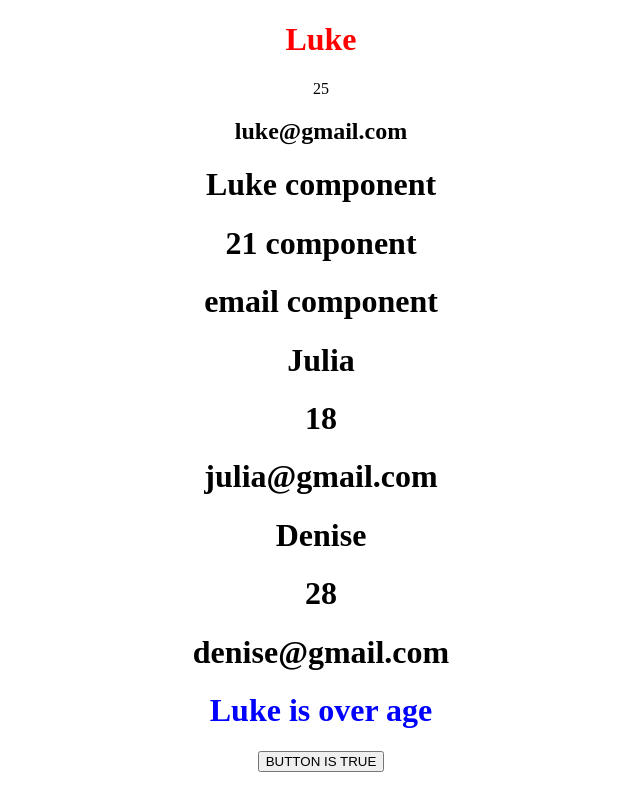
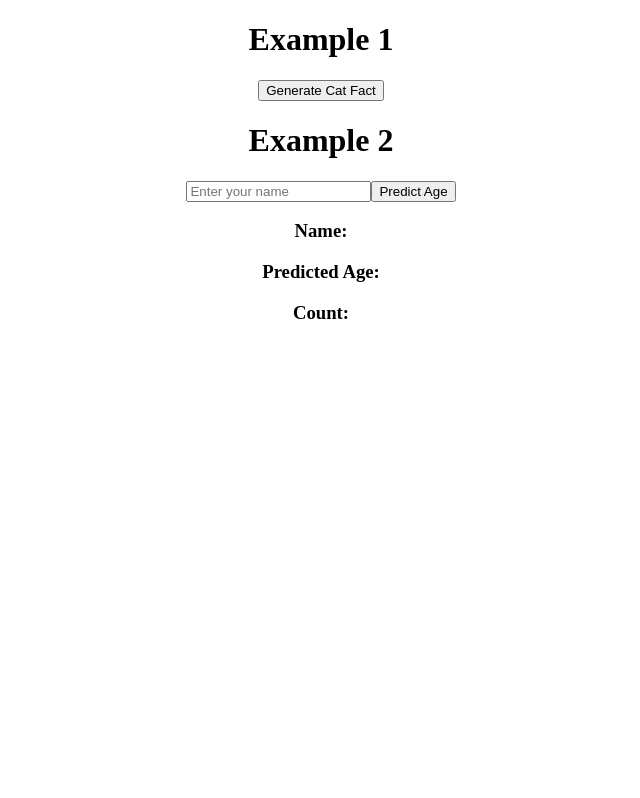
Before and after one commit to lukeckk/pedro_react_course, a React (Create React App) app: page / in a window 1280 px wide. Shown: the top 798 px of the page, without its empty margins (319-959 px from the left). Built offline with nearby package versions, Linux system fonts and the light colour scheme; no server answers.

Commit message:
ep 7. Fetching API

```diff
--- a/package.json
+++ b/package.json
@@ -6,6 +6,7 @@
     "@testing-library/jest-dom": "^5.17.0",
     "@testing-library/react": "^13.4.0",
     "@testing-library/user-event": "^13.5.0",
+    "axios": "^1.7.7",
     "react": "^18.3.1",
     "react-dom": "^18.3.1",
     "react-scripts": "5.0.1",
--- /dev/null
+++ b/src/App1.js
@@ -0,0 +1,62 @@
+import React, { useEffect, useState } from 'react'
+import './App.css';
+import Axios from "axios"
+
+
+
+function App1() {
+
+  // EXAMPLE 1
+
+  // exmple of fetching API data usiing js function
+  // fetch("https://catfact.ninja/fact")
+  // .then((respond) => respond.json())
+  // .then((data) => {
+  //   console.log(data)
+  // });
+
+  // example of fetching API using AXIOS
+  const [catFact, setCatFact] = useState("");
+
+  useEffect(() => {
+    fetchCatFact();
+  }, []);
+
+  // function for generate cat fact button
+  const fetchCatFact = () => {
+    Axios.get("https://catfact.ninja/fact").then((respond) => {
+      setCatFact(respond.data.fact);
+    })
+  }
+
+  // EXAMPLE 2
+  const [name, setName] = useState("");
+  const [predictedAge, setPredictedAge] = useState(null);
+  // const [predictedAge, setPredictedAge] = useState(0);
+
+  const fetchData = () => {
+    Axios.get(`https://api.agify.io/?name=${name}`).then((respond) => {
+      setPredictedAge(respond.data);
+      // setPredictedAge(respond.data.name);
+    })
+  }
+
+  return (
+    <div className="App">
+    <h1>Example 1</h1>
+    <button onClick={fetchCatFact}>Generate Cat Fact</button>
+    <p>{catFact}</p>
+
+    <h1>Example 2</h1>
+    <input placeholder='Enter your name' onChange={(event) => {
+      setName(event.target.value);
+      }} />
+    <button onClick={fetchData}>Predict Age</button>
+    <h3>Name: {predictedAge?.name}</h3>
+    <h3>Predicted Age: {predictedAge?.age}</h3>
+    <h3>Count: {predictedAge?.count}</h3>
+    </div>
+  )
+}
+
+export default App1
--- a/src/index.js
+++ b/src/index.js
@@ -1,6 +1,7 @@
 import React from 'react';
 import ReactDOM from 'react-dom/client';
-import App from './App';
+// import App from './App';
+import App from './App1';
 
 const root = ReactDOM.createRoot(document.getElementById('root'));
 root.render(
```
Also changed, not shown: 1 other file (tests, documents, lock files or other folders).
